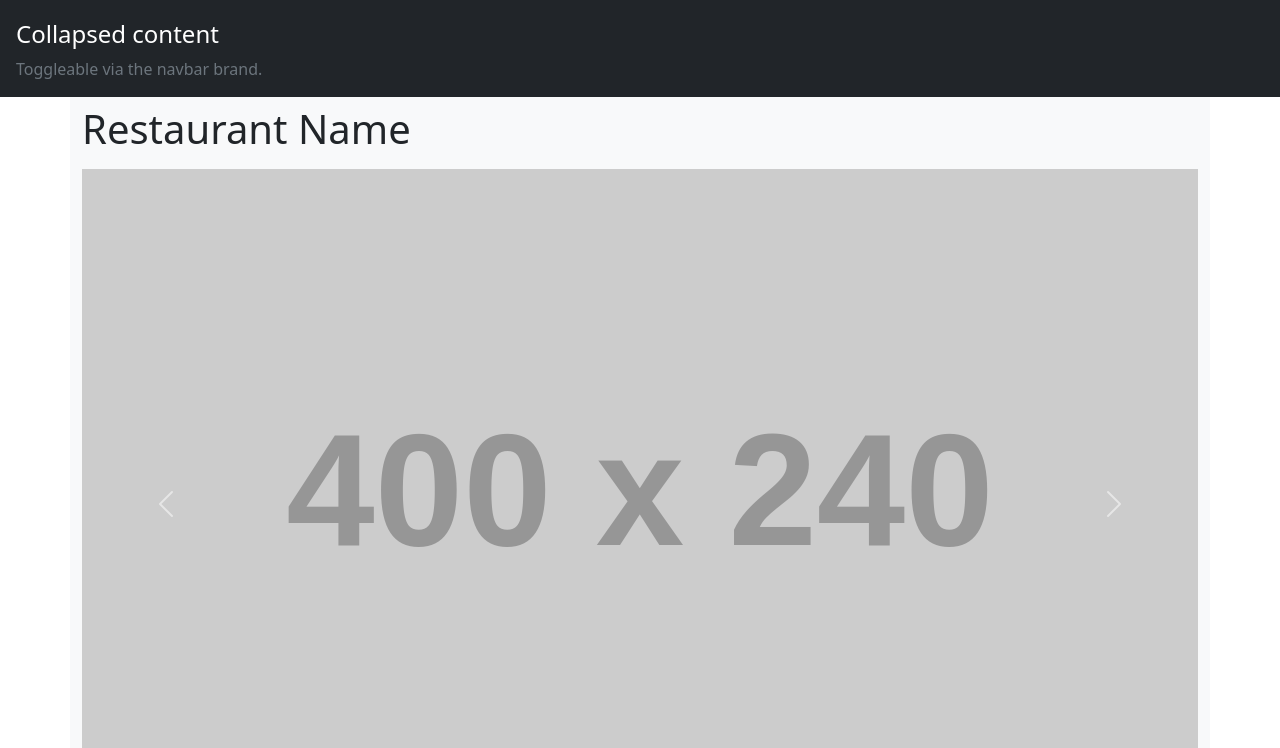
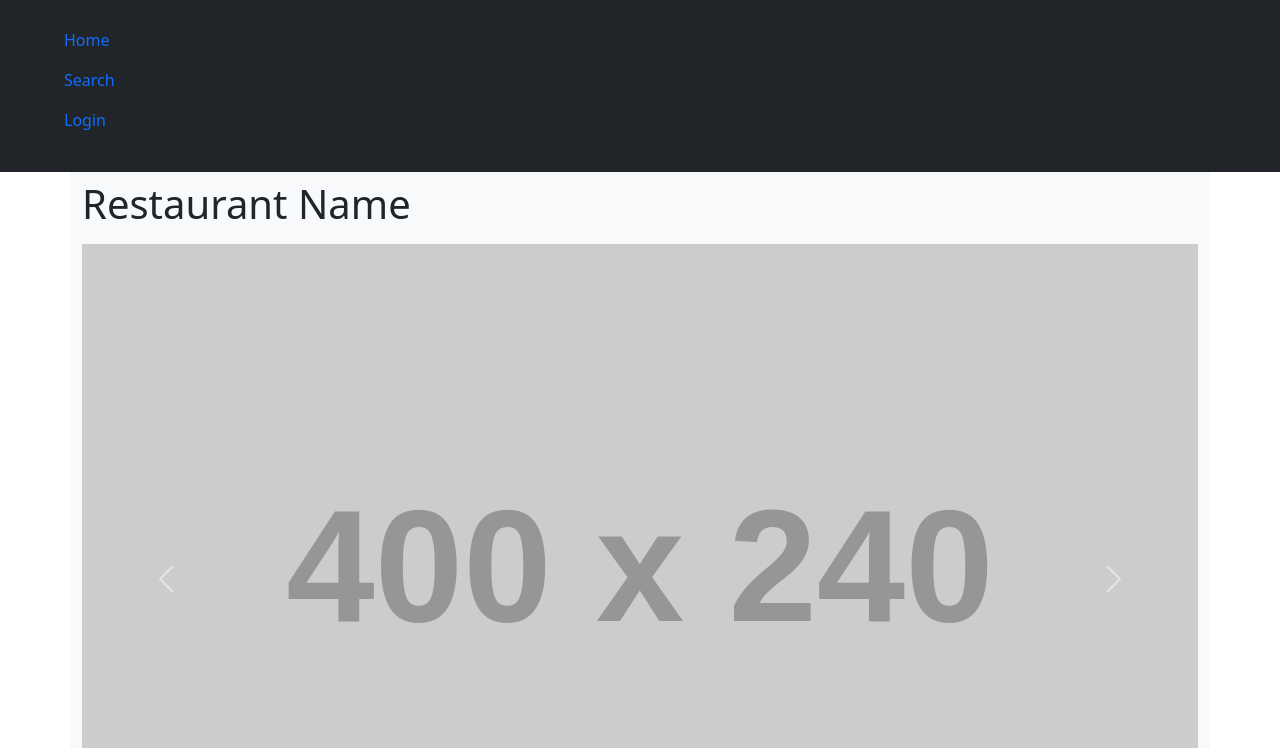
Before and after one commit to speakingoftime/1800_202210_BBY25, a plain HTML site: page restaurant.html in a window 1280 px wide. Both pictures are taken after a click on the button 1236 px from the left and 28 px from the top of the page. Shown: the part 52-800 px from the top of the page. Drawn offline with nearby package versions, Linux system fonts and the light colour scheme; no server answers; placeholder pictures from the web are drawn by us.

Commit message:
added page links to navbar

```diff
--- a/restaurant.html
+++ b/restaurant.html
@@ -35,8 +35,17 @@
     </nav>
     <div class="collapse" id="navbarToggleExternalContent">
       <div class="bg-dark p-3">
-        <h5 class="text-white h4">Collapsed content</h5>
-        <span class="text-muted">Toggleable via the navbar brand.</span>
+        <ul id="navbar-list">
+          <li class="nav-item">
+            <a class="nav-link" href="./index.html">Home</a>
+          </li>
+          <li class="nav-item">
+            <a class="nav-link" href="./search.html">Search</a>
+          </li>
+          <li class="nav-item">
+            <a class="nav-link active" aria-current="page" href="./login.html">Login</a>
+          </li>
+        </ul>
       </div>
     </div>
   </div>
```
